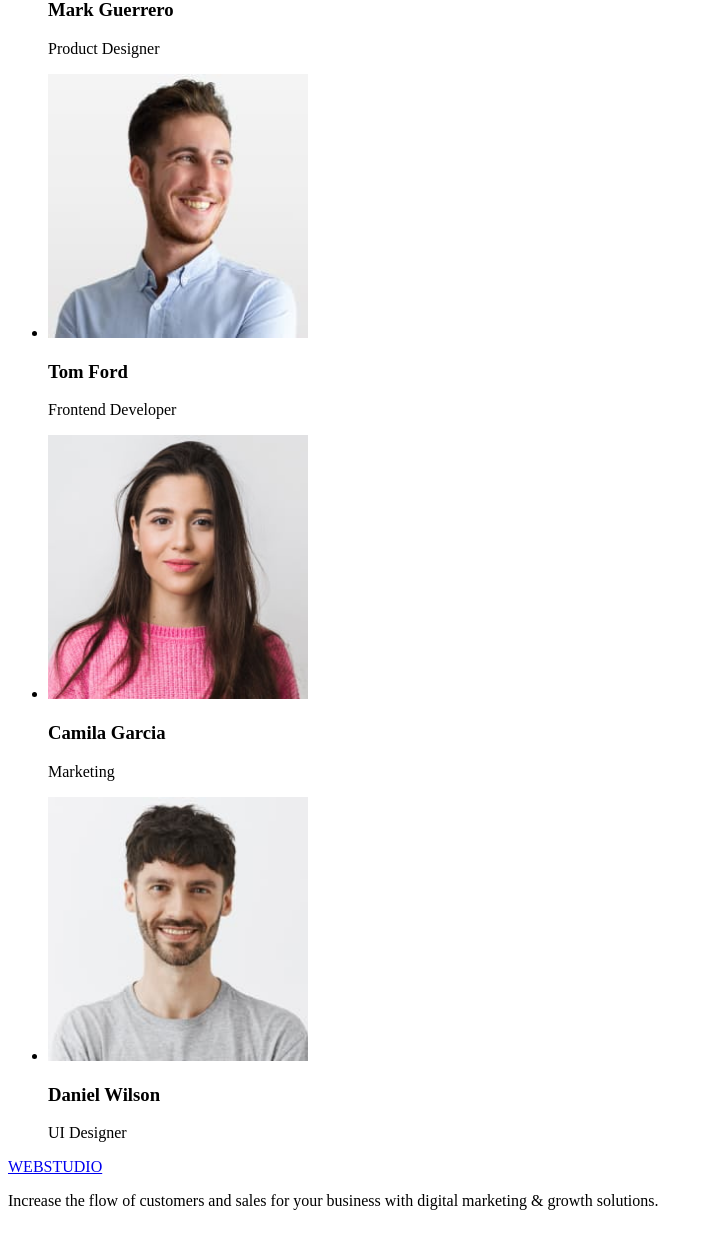
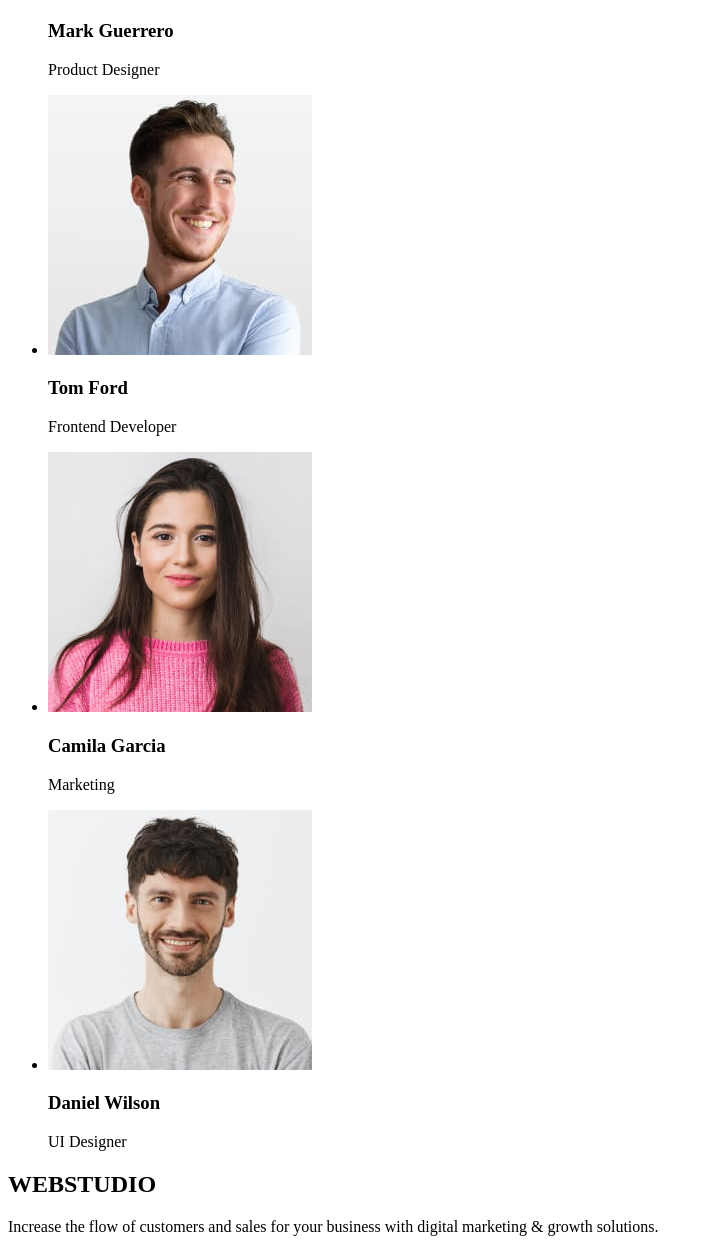
Before and after one commit to angelina150/goit-markup-hw-01, a plain HTML site: page index.html in a window 1280 px wide. Shown: the part 948-2200 px from the top of the page, without its empty margins (0-713 px from the left). Before the commit the page ends 2174 px from the top, so only its background shows below. Drawn offline with Linux system fonts and the light colour scheme.

Commit message:
changes message

```diff
--- a/index.html
+++ b/index.html
@@ -9,7 +9,7 @@
     <!--======== Header====== -->
     <header>
       <nav>
-        <a href="./index.html">WEBSTUDIO</a>
+        <h2>WEBSTUDIO</h2>
         <ul>
           <li><a href="./index.html">Studio</a></li>
           <li><a href="">Portfolio</a></li>
@@ -19,7 +19,7 @@
       <address id="contacts">
         <ul>
           <li><a href="mailto:info@devstudio.com">info@devstudio.com</a></li>
-          <li><a href="+110001111111">+11 (000) 111-11-11</a></li>
+          <li><a href="tel:+110001111111">+11 (000) 111-11-11</a></li>
         </ul>
       </address>
     </header>
@@ -71,8 +71,8 @@
             <img
               src="./images/our-team/mark-guerrero.jpg"
               alt="Mark Guerrero photo"
-              width="260"
-              height="264"
+              width="264"
+              height="260"
             />
             <h3>Mark Guerrero</h3>
             <p>Product Designer</p>
@@ -81,8 +81,8 @@
             <img
               src="./images/our-team/tom-ford.jpg"
               alt="Tom Ford photo"
-              width="260"
-              height="264"
+              width="264"
+              height="260"
             />
             <h3>Tom Ford</h3>
             <p>Frontend Developer</p>
@@ -91,8 +91,8 @@
             <img
               src="./images/our-team/camila-garcia.jpg"
               alt="Camila Garcia photo"
-              width="260"
-              height="264"
+              width="264"
+              height="260"
             />
             <h3>Camila Garcia</h3>
             <p>Marketing</p>
@@ -101,8 +101,8 @@
             <img
               src="./images/our-team/daniel-wilson.jpg"
               alt="Daniel Wilson photo"
-              width="260"
-              height="264"
+              width="264"
+              height="260"
             />
             <h3>Daniel Wilson</h3>
             <p>UI Designer</p>
@@ -112,7 +112,7 @@
     </main>
     <!-- ===== Footer ======= -->
     <footer>
-      <a href="./index.html">WEBSTUDIO</a>
+      <h2>WEBSTUDIO</h2>
       <p>
         Increase the flow of customers and sales for your business with digital
         marketing & growth solutions.
```
